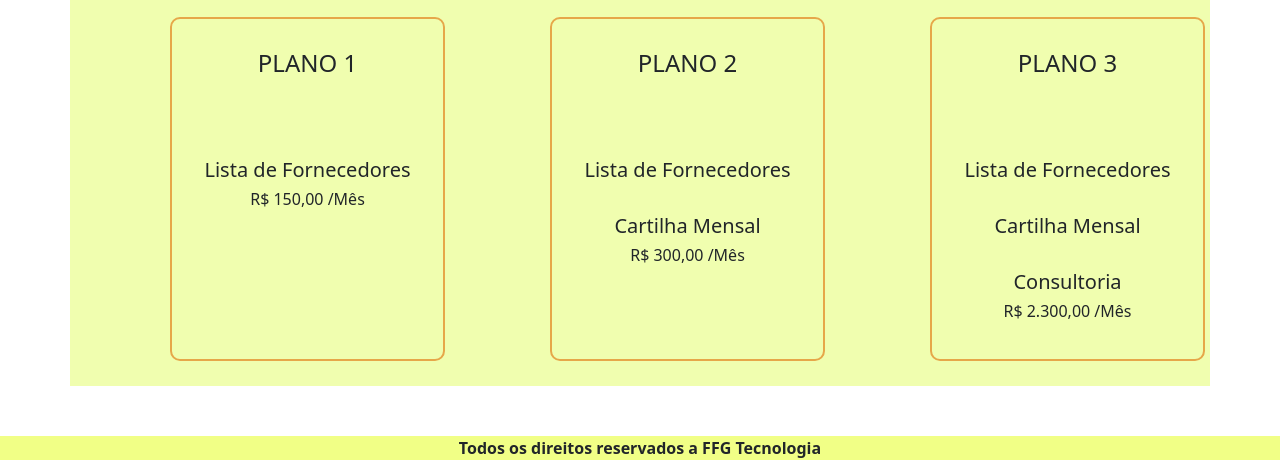
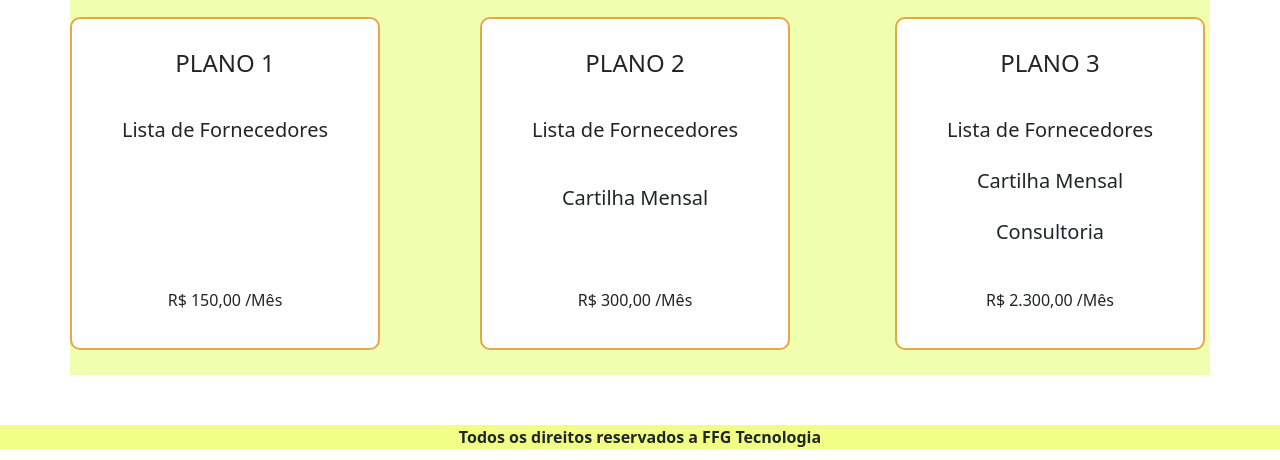
Before and after one commit to FelipeMon/moda-sapiente-bootstrap, a plain HTML site: page pages/servicos.html in a window 1280 px wide. Shown: the part 359-819 px from the top of the page. Drawn offline with nearby package versions, Linux system fonts and the light colour scheme.

Commit message:
realizado melhorias na página de serviços

```diff
--- a/pages/servicos.html
+++ b/pages/servicos.html
@@ -49,39 +49,32 @@
 
     <div class="container">
         <div class="row">
-            <div class="col-sm">
+            <div class="col-sm lista-item container">
                 <h4>PLANO 1</h4>
-                <br>
-                <br>
-                <br>
+                <div class="item-content">
                     <h5>Lista de Fornecedores</h5>
                     <h6>R$ 150,00 /Mês</h6>
                 </div>
-            <div class="col-sm">
+            </div>
+            <div class="col-sm lista-item">
                 <h4>PLANO 2</h4>
-                <br>
-                <br>
-                <br>
+                <div class="item-content">
                     <h5>Lista de Fornecedores</h5>
-                <br>
                     <h5>Cartilha Mensal</h5>
                     <h6>R$ 300,00 /Mês</h6>
                 </div>
-            <div class="col-sm">
+            </div>
+            <div class="col-sm lista-item">
                 <h4>PLANO 3</h4>
-                <br>
-                <br>
-                <br>
+                <div class="item-content">
                     <h5>Lista de Fornecedores</h5>
-                <br>
                     <h5>Cartilha Mensal</h5>
-                <br>
                     <h5>Consultoria</h5>
                     <h6>R$ 2.300,00 /Mês</h6>
                 </div>
             </div>
         </div>
-
+    </div>
 
     <script src="https://cdn.jsdelivr.net/npm/bootstrap@5.1.3/dist/js/bootstrap.bundle.min.js"
         integrity="sha384-ka7Sk0Gln4gmtz2MlQnikT1wXgYsOg+OMhuP+IlRH9sENBO0LRn5q+8nbTov4+1p"
--- a/style/servicos.css
+++ b/style/servicos.css
@@ -30,7 +30,7 @@ li {
 
 /*página Serviços*/
 
-.logotipo{
+.logotipo {
     text-align: center;
 }
 
@@ -40,16 +40,32 @@ li {
     margin-bottom: 50px;
 }
 
-.col-sm:nth-child(4){
-    border: none;
-    text-align: left;
-    margin: 15px;
-}
-
-.col-sm{
+.col-sm {
+    background-color: white;
     border: rgb(230, 167, 73) 2px solid;
     border-radius: 10px;
     padding: 30px;
-    margin:5px; margin-left: 100px;
+    margin: 5px;
+    margin-left: 100px;
     text-align: center;
 }
+
+.lista-item h4 {
+    margin-bottom: 40px;
+}
+
+.lista-item .item-content {
+    height: 200px;
+    display: flex;
+    flex-wrap: wrap;
+    justify-content: center;
+}
+
+.lista-item h6 {
+    align-self: flex-end;
+}
+
+h5 {
+    width: 220px;
+    margin-top: 5px;
+}
```
Lines whose indentation alone changed are shown as unchanged.
